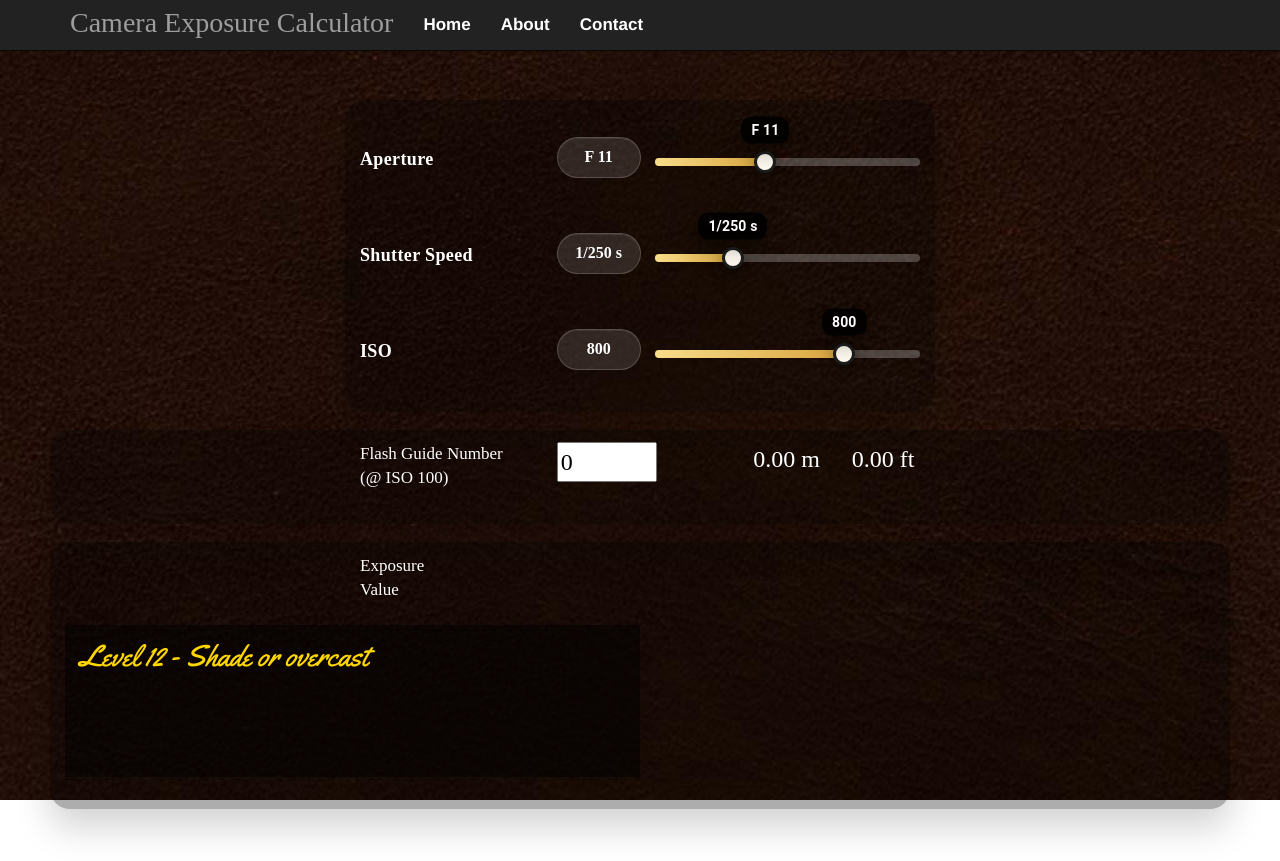
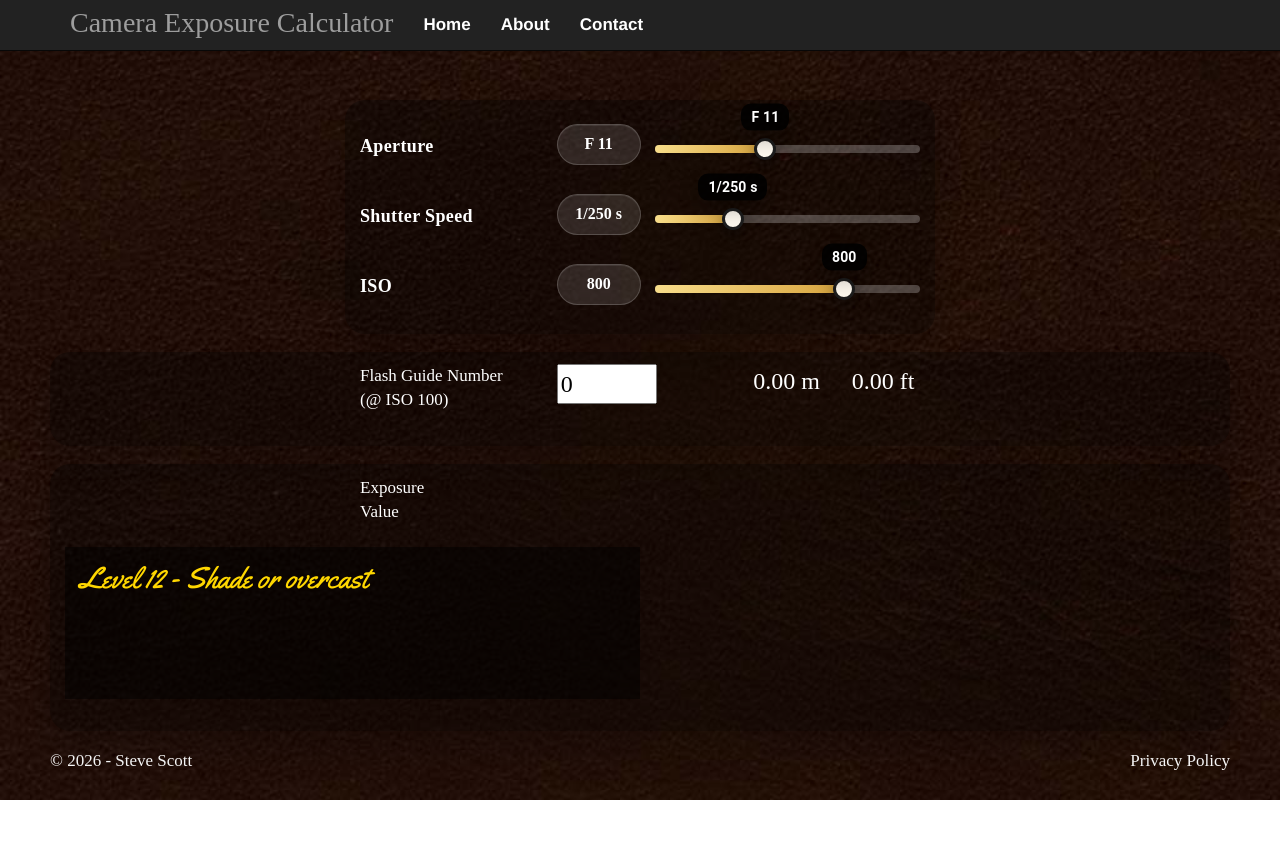
Before and after one commit to SteveScott/camexcalc-react-yarn, a React (Create React App) app: page / in a window 1280 px wide. After the commit the page ends 800 px from the top, so only its background shows below. Built offline with nearby package versions, Linux system fonts and the light colour scheme; a web font is replaced by a local one.

Commit message:
Polish slider accessibility and spacing
Agent-Logs-Url: https://github.com/SteveScott/camexcalc-react-yarn/sessions/69937ccc-ec89-4bff-b5e7-1764fb5f84a4

Co-authored-by: SteveScott <5157577+SteveScott@users.noreply.github.com>

```diff
--- a/src/index.css
+++ b/src/index.css
@@ -79,7 +79,7 @@ code {
   flex-wrap: wrap;
   align-items: center;
   gap: 10px 0;
-  min-height: 96px;
+  padding: 10px 0;
 }
 
 .slider-heading {
--- a/src/pages/Home.js
+++ b/src/pages/Home.js
@@ -85,6 +85,7 @@ const SliderField = ({
       <StyledSlider
         value={value}
         aria-label={ariaLabel}
+        getAriaValueText={() => valueLabel}
         valueLabelDisplay="on"
         valueLabelFormat={valueLabel}
         min={0}
```
